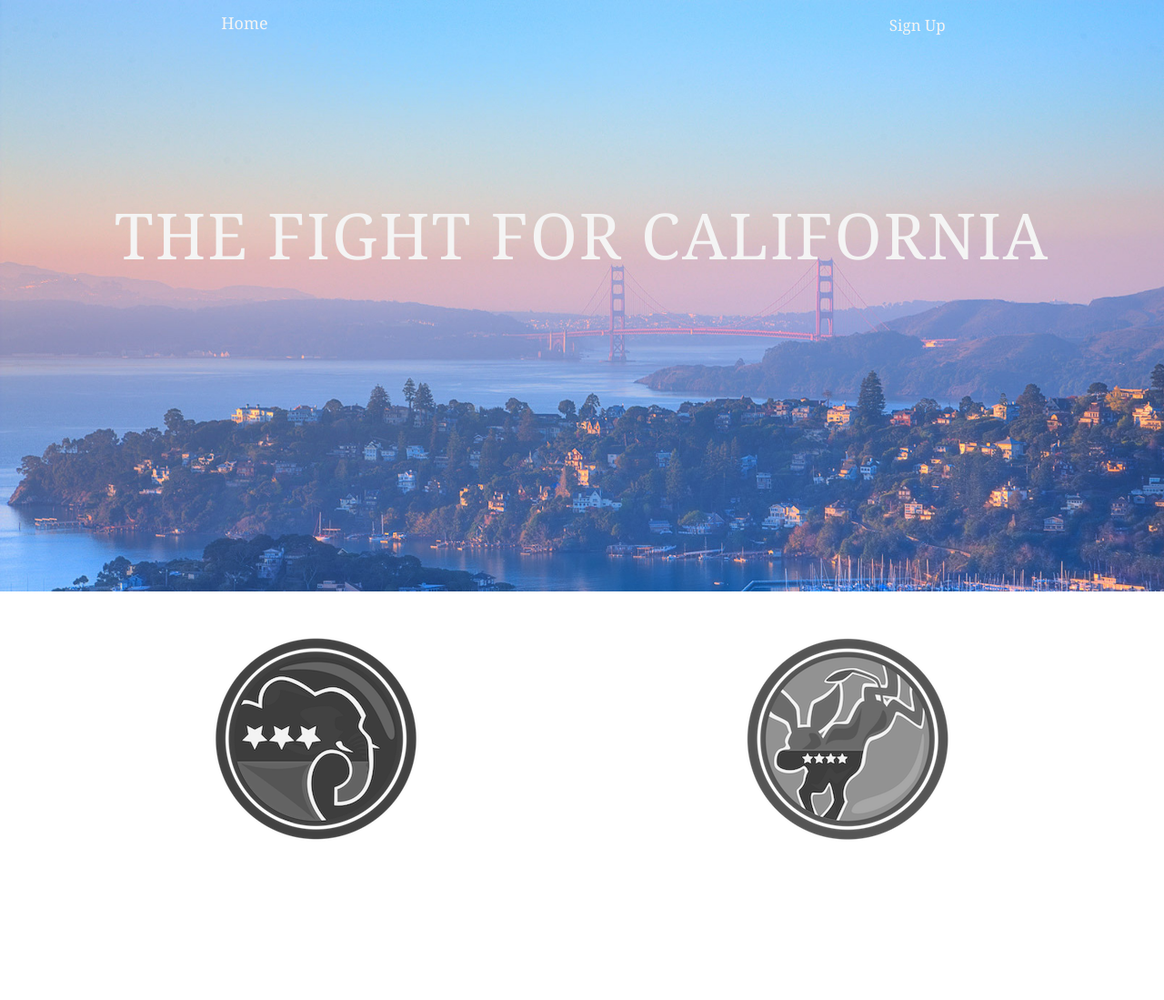
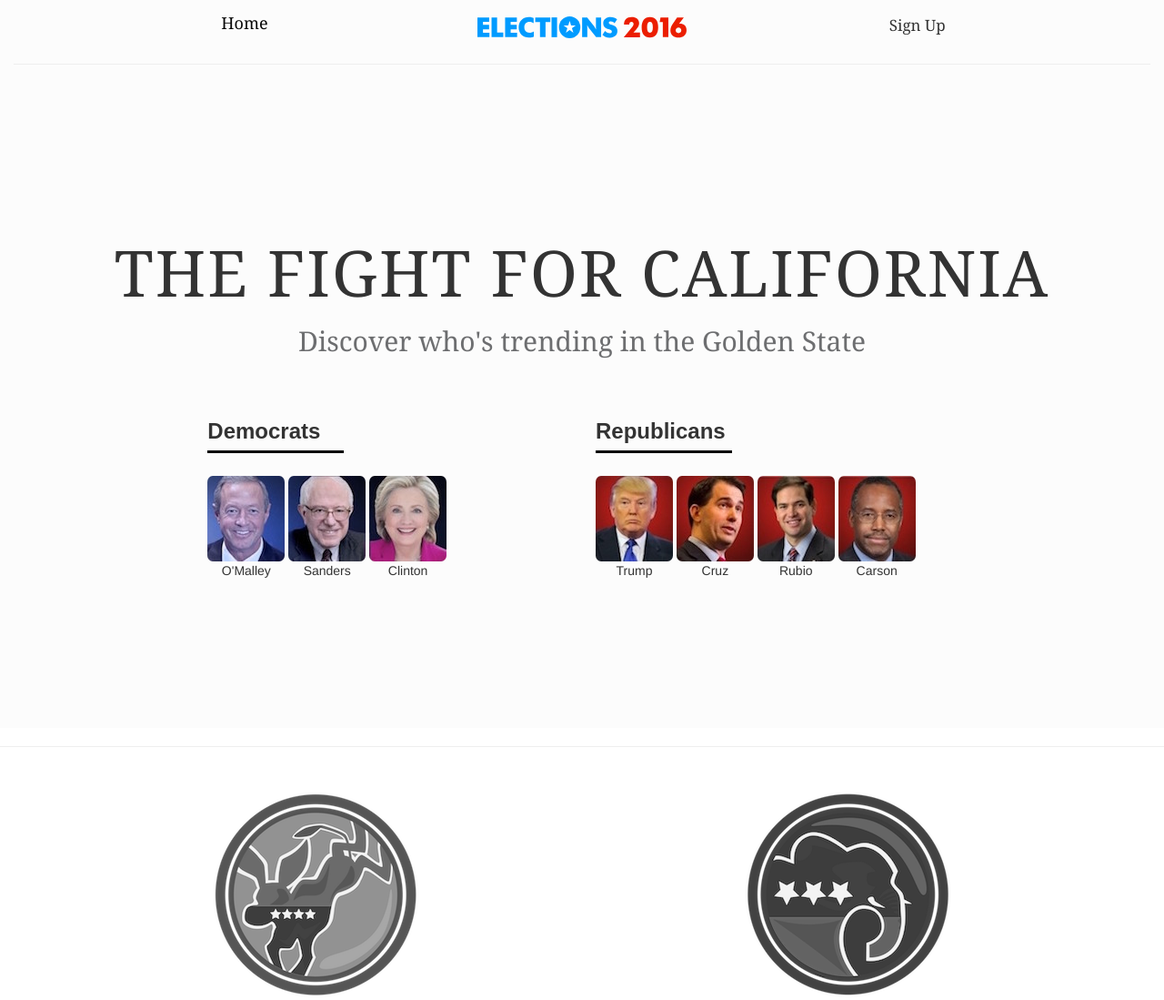
Before and after one commit to JoshuaHwang/goldenvote, a website: page index.html in a window 1280 px wide. Shown: the whole page at 91% size. Before the commit the page ends 955 px from the top, so only its background shows below. Drawn offline with nearby package versions, Linux system fonts and the light colour scheme.

Commit message:
(#1) changed looks of site

```diff
--- a/index.html
+++ b/index.html
@@ -15,10 +15,13 @@
   <body>
     <div id="backgroundImage" class="container">
       <div class="row">
-        <div class="col-md-3 col-md-offset-1 col-lg-3 col-lg-offset-2">
+        <div class="col-md-2 col-md-offset-2">
           <a class="navbar-brand" href="index.html">Home</a>
         </div>
-        <div class="col-md-3 col-md-offset-4 col-lg-3 col-lg-offset-2">
+        <div class="election2016 col-md-4">
+          <img src="/images/election.svg" class="election" alt="Elections 2016">
+        </div>
+        <div class="col-md-2">
           <button type="button" id="signUp" class="register-btn btn btn-default" data-toggle="modal" data-target="#register">
             Sign Up
           </button>
@@ -52,32 +55,77 @@
           </div> <!-- closes the modal -->
         </div>
       </div> <!-- closes the nav -->
-      <div class="row">
-        <div class="fold col-md-10 col-md-offset-1">
+      <hr>
+      <div class="hook-row row">
+        <div class="fold col-md-12">
           <h1 class="title">THE FIGHT FOR CALIFORNIA</h1>
+          <h2 class="hook">Discover who's trending in the <span class="golden">Golden State</span></h2>
         </div> <!-- closes the fold -->
       </div>
+      <div class="row">
+        <div class="candidate-group col-md-4 col-md-offset-2">
+          <h3 class="parties">Democrats</h3>
+          <div class="democrats">
+            <img src="/images/omalley.jpg" class="portraits" alt="O'Malley portrait">
+            <p>O'Malley</p>
+          </div>
+          <div class="democrats">
+            <img src="/images/sanders.jpg" class="portraits" alt="Sanders portrait">
+            <p>Sanders</p>
+          </div>
+          <div class="democrats">
+            <img src="/images/clinton.jpg" class="portraits" alt="Clinton portrait">
+            <p>Clinton</p>
+          </div>
+        </div>
+        <div class="candidate-group col-md-4">
+          <h3 class="parties">Republicans</h3>
+          <div class="republicans">
+            <img src="/images/trump.jpg" class="portraits" alt="Trump portrait">
+            <p>Trump</p>
+          </div>
+          <div class="republicans">
+            <img src="/images/cruz.jpg" class="portraits" alt="Cruz portrait">
+            <p>Cruz</p>
+          </div>
+          <div class="republicans">
+            <img src="/images/rubio.jpg" class="portraits" alt="Rubio portrait">
+            <p>Rubio</p>
+          </div>
+          <div class="republicans">
+            <img src="/images/carson.jpg" class="portraits" alt="Carson portrait">
+            <p>Carson</p>
+          </div>
+        </div>
+      </div>
     </div> <!-- closes the header -->
+    <hr>
     <div id="logoBackground" class="container">
       <div class="row">
         <div class="col-md-6">
           <div class="toggle-image">
-            <img src="images/republican.png" id="republicanButton" class="party-logo" alt="Republican logo">
+            <img src="images/democrat.png" id="democraticButton" class="party-logo" alt="Democratic logo">
           </div>
         </div>
         <div class="col-md-6">
           <div class="toggle-image">
-            <img src="images/democrat.png" id="democraticButton" class="party-logo" alt="Democratic logo">
+            <img src="images/republican.png" id="republicanButton" class="party-logo" alt="Republican logo">
           </div>
         </div>
       </div>
     </div> <!-- closes the political buttons -->
     <div class="container">
       <div class="row">
+        <div class="col-mg-12">
+        </div> <!-- closees the graph -->
       </div>
     </div> <!-- closes the trend graph -->
     <div class="container">
       <div class="row">
+        <div class="col-md-6">
+        </div>
+        <div class="col-md-6">
+        </div>
       </div>
     </div> <!-- closes the twitter stream -->
     <div class="container">
--- a/public/css/default.css
+++ b/public/css/default.css
@@ -1,16 +1,25 @@
 #backgroundImage {
-  background-image: url('../images/sf.jpg');
-  background-size: cover;
+  background-color: #fcfcfc;
   width: 100%;
-  height: 650px;
+  height: 800px;
 }
 .navbar-brand, .navbar-brand:hover {
   font-family: Georgia;
   text-decoration: none;
+  color: #080808;
   font-size: 18;
   font-weight: 500;
-  color: #f4f4f4;
   text-align: center;
+}
+.election2016 {
+  margin-right: auto;
+  margin-left: auto;
+  text-align: center;
+}
+.election {
+  max-width: 230px;
+  margin-top: 18px;
+  display: inline-block;
 }
 #signUp {
   background-color: transparent;
@@ -20,7 +29,6 @@
   font-weight: 500;
   margin-top: 10px;
   border: none;
-  color: #f4f4f4;
 }
 .fold {
   margin-top: 150px;
@@ -31,8 +39,34 @@
   font-size: 70px;
   font-weight: 400;
   text-align: center;
-  margin-bottom: 50px;
-  color: #f4f4f4;
+}
+.hook {
+  font-family: Georgia;
+  color: #6D6E70;
+  font-weight: 100;
+  text-align: center;
+}
+.golden {
+  font-family: Georgia;
+  font-weight: 500;
+}
+.hook-row {
+  margin-bottom: 40px;
+}
+.parties {
+  font-family: Arial;
+  font-weight: 800;
+  margin-bottom: 25px;
+  border-bottom: 3px solid black;
+  padding-bottom: 8px;
+  width: 150px;
+}
+.democrats, .republicans {
+  display: inline-block;
+  text-align: center;
+}
+.portraits {
+  border-radius: 7%;
 }
 #logoBackground {
   margin-top: 50px;
```
Also changed, not shown: package.json (added, +24 -0 lines), routes/twitter.js (added, +40 -0 lines), public/images/carson.jpg (added), public/images/clinton.jpg (added), public/images/cruz.jpg (added), public/images/election.svg (added), public/images/omalley.jpg (added), public/images/rubio.jpg (added), public/images/sanders.jpg (added), public/images/trump.jpg (added), 1 other file.
